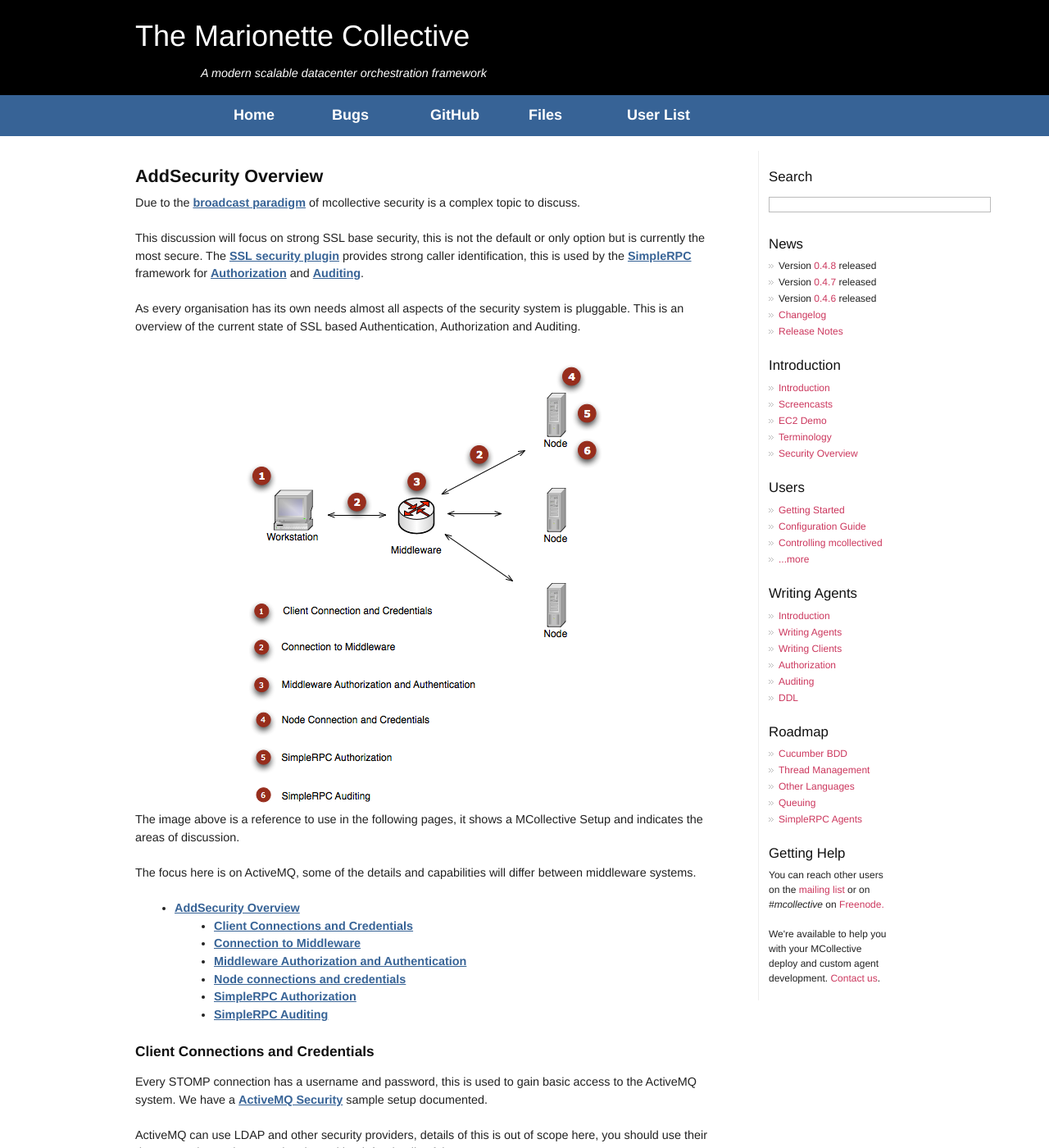
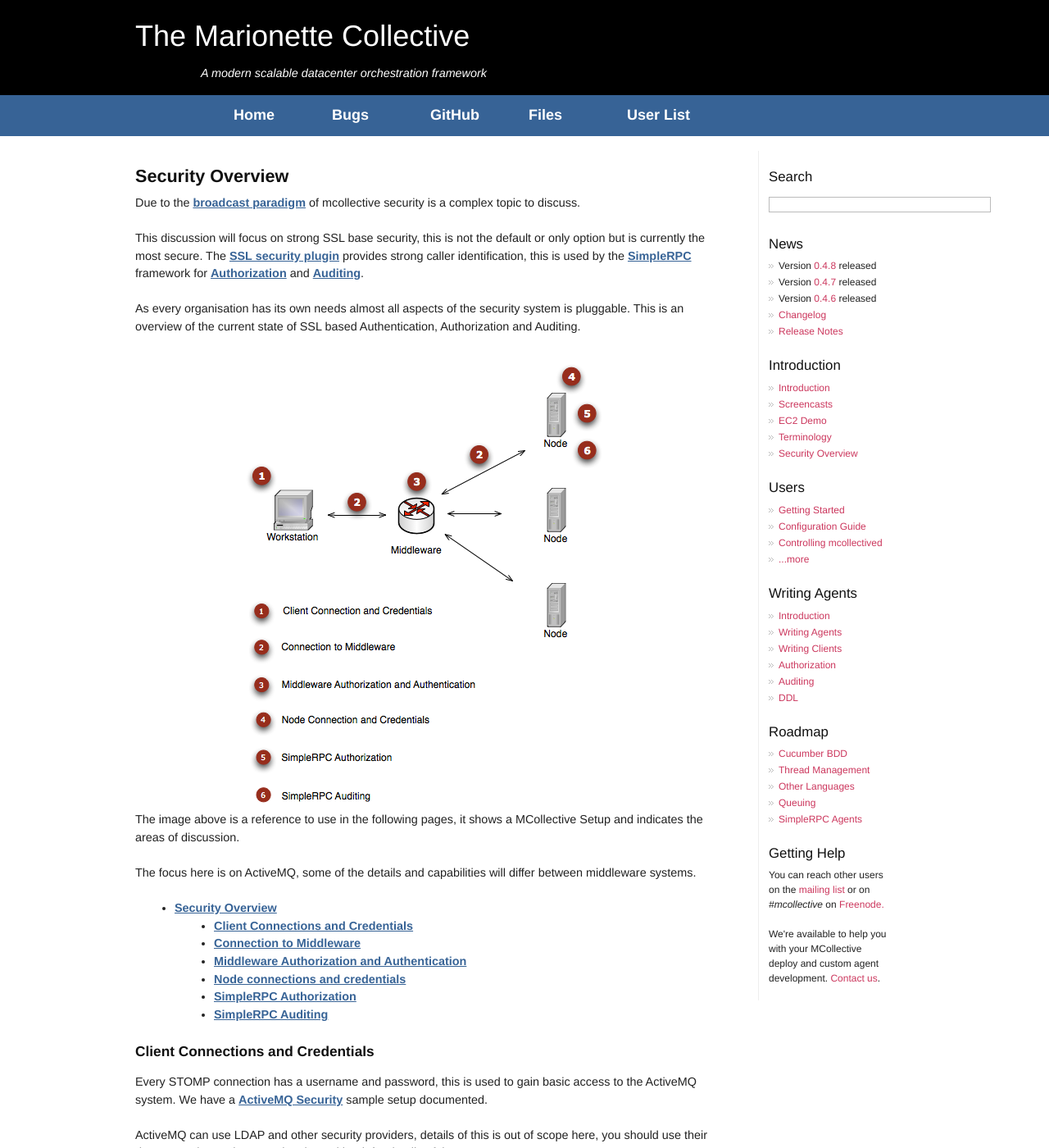
Before and after one commit to choria-legacy/marionette-collective, a Jekyll site: the page built from website/introduction/security.md, in a window 1280 px wide and 1400 px high. Shown: the whole window at 82% size. Built offline with Jekyll 4.4.1, drawn with Linux system fonts in a browser that asks for light colours; comment, search, counter and statistics services are not loaded.

Commit message:
Fix small typo in security doc

```diff
--- a/website/introduction/security.md
+++ b/website/introduction/security.md
@@ -16,7 +16,7 @@
 [CentralAudit]: http://code.google.com/p/mcollective-plugins/wiki/AuditCentralRPCLog
 
 
-# Add{{page.title}}
+# {{page.title}}
 
 Due to the [broadcast paradigm] of mcollective security is a complex topic to
 discuss.
```
